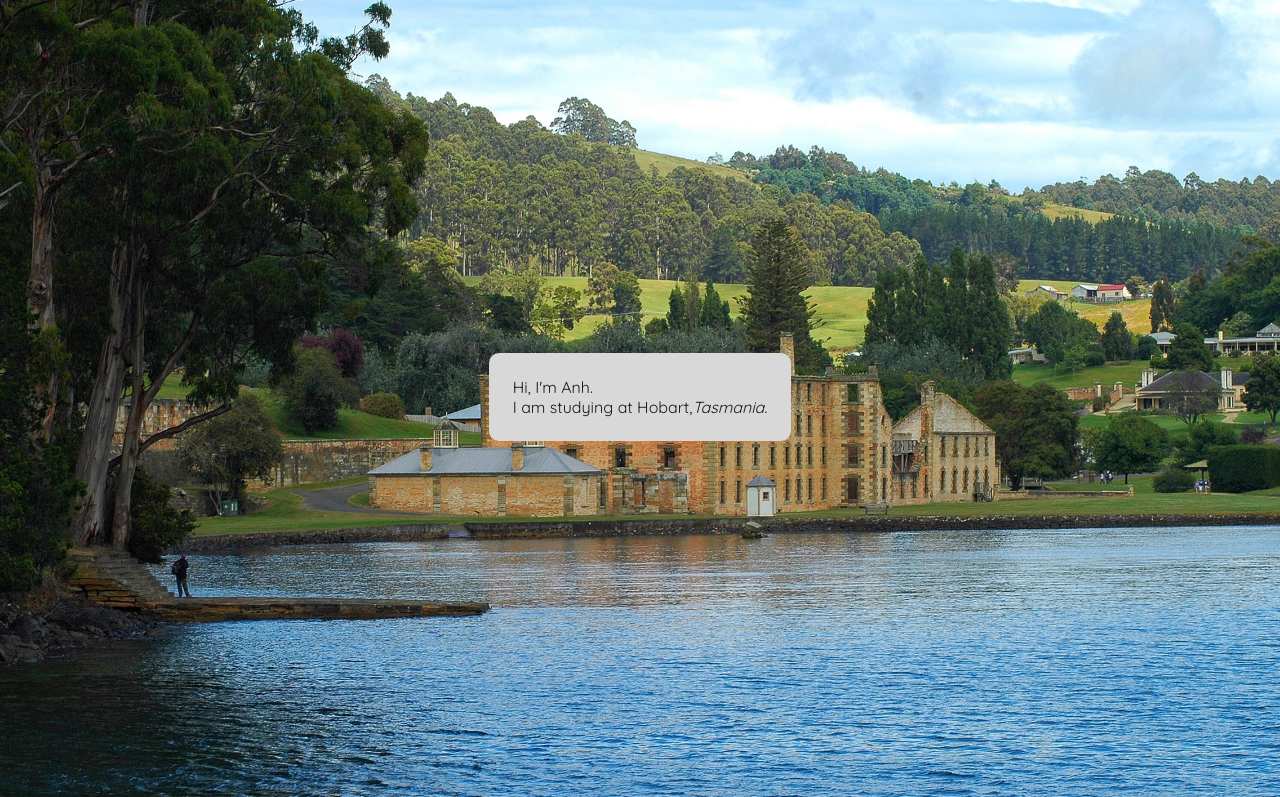
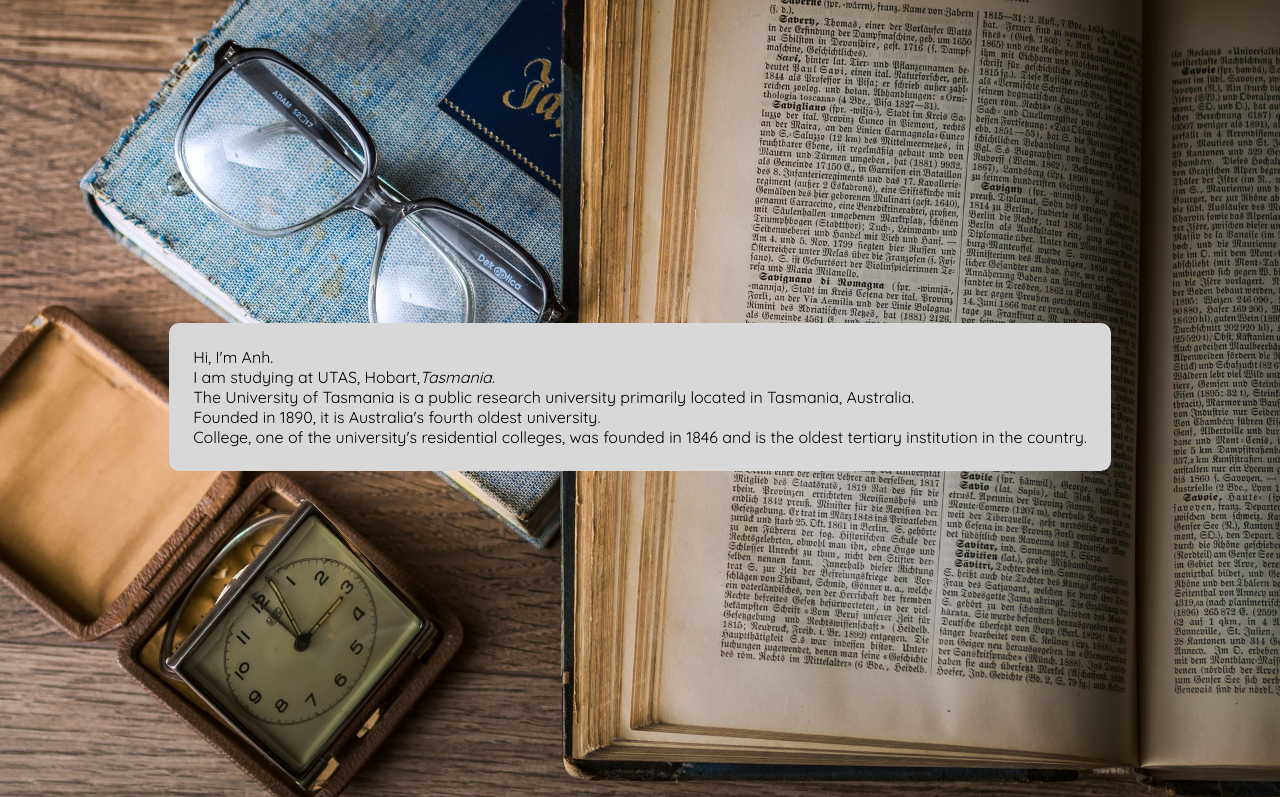
Before and after one commit to wolfwithcode/personalBlog, a plain HTML site: page aboutme.html in a window 1280 px wide. Shown: the part 75-872 px from the top of the page. Drawn offline with Linux system fonts and the light colour scheme.

Commit message:
Update aboutme page

```diff
--- a/aboutme.html
+++ b/aboutme.html
@@ -3,11 +3,10 @@
     <head>
         <meta charset="UTF-8">
         <meta name="viewport" content="width=device-width">
-        <title>Chris Dixon's Travel Blog</title>
+        <title>Anh's Travel Blog</title>
         <link href="https://fonts.googleapis.com/css?family=Quicksand&display=swap" rel="stylesheet">
         <!-- <link href="https://maxcdn.bootstrapcdn.com/font-awesome/4.1.0/css/font-awesome.min.css" rel="stylesheet"> -->
         <link rel="stylesheet" href="css/style.css">
-
     </head>
     <body>
         <header class="background">
@@ -20,10 +19,13 @@
                 </ul>
             </nav>
         </header>
-        <div class="journey-image">
+        <div class="background_profile">
             <!-- <p class="journey-text background" >Hi, I'm Anh <br> Follow me on my journey around the <em>Tasmania.</em></p> -->
             <!-- <p >Hi, I'm Anh. <br> Follow me on my journey around the <em>Tasmania.</em></p> -->
-            <p class="journey-text background" >Hi, I'm Anh. <br>I am studying at Hobart,<em>Tasmania.</em></p>
+            <p class="journey-text background" >Hi, I'm Anh. <br>I am studying at UTAS, Hobart,<em>Tasmania.</em>
+            <br>The University of Tasmania is a public research university primarily located in Tasmania, Australia.
+            <br>Founded in 1890, it is Australia's fourth oldest university.
+            <br>College, one of the university's residential colleges, was founded in 1846 and is the oldest tertiary institution in the country. </p>
         </div>
     </body>
 </html>
--- a/css/style.css
+++ b/css/style.css
@@ -34,11 +34,23 @@ li {
     justify-content: center;
 }
 
+.background_profile{
+    /* background: url(images/background.jpg) no-repeat center center fixed; */
+    background: url(../images/university.jpg) center center fixed;
+    min-height: 100vh;
+    background-size: cover;
+    display: flex;
+    align-items: center;
+    justify-content: center;
+}
+
+
 .journey-text {
     /* text-align: center; */
     font-size: 1em;
     padding: 1.5em;
     border-radius: 10px;
+    color: black;
 }
 
 a {
```
Also changed, not shown: blog.html (+3 -3 lines), images/University-of-Tasmania.jpg (added), images/university.jpg (added).
